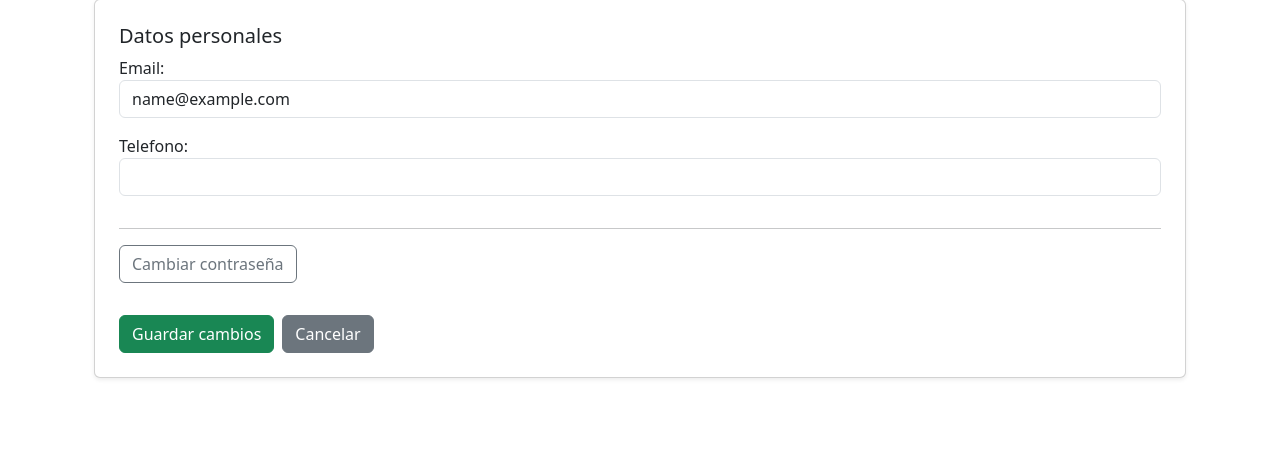
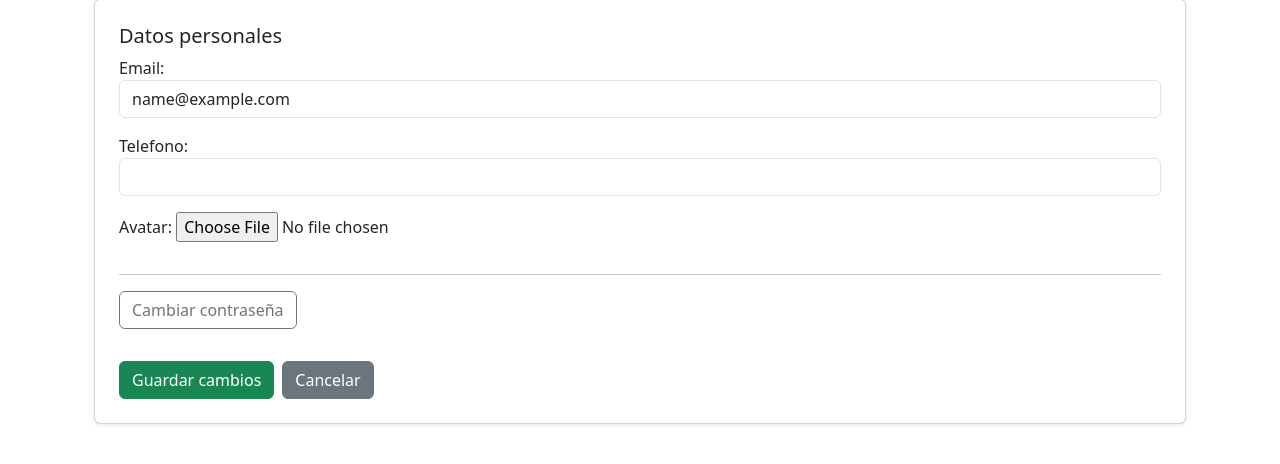
Before and after one commit to GianSanPedro/TuPrimeraPagina-SanPedro, a Django app: page /cuentas/Perfil/editar/ in a window 1280 px wide. Shown: the part 135-599 px from the top of the page. Run offline with Django 5.2, Linux system fonts and the light colour scheme; the visitor is signed in with stand-in values (Sample User, id 1); data that the repository does not hold is empty.

Commit message:
Agregue avatares

```diff
--- a/TuPrimeraPagina/settings.py
+++ b/TuPrimeraPagina/settings.py
@@ -9,7 +9,7 @@ https://docs.djangoproject.com/en/5.2/topics/settings/
 For the full list of settings and their values, see
 https://docs.djangoproject.com/en/5.2/ref/settings/
 """
-
+import os
 from pathlib import Path
 
 # Build paths inside the project like this: BASE_DIR / 'subdir'.
@@ -127,3 +127,6 @@ DEFAULT_AUTO_FIELD = 'django.db.models.BigAutoField'
 
 LOGIN_REDIRECT_URL = '/'
 LOGOUT_REDIRECT_URL = '/'
+
+MEDIA_URL = '/media/'
+MEDIA_ROOT = os.path.join(BASE_DIR, 'media')
--- a/TuPrimeraPagina/urls.py
+++ b/TuPrimeraPagina/urls.py
@@ -16,9 +16,14 @@ Including another URLconf
 """
 from django.contrib import admin
 from django.urls import path, include
+from django.conf import settings
+from django.conf.urls.static import static
 
 urlpatterns = [
     path('admin/', admin.site.urls),
     path('', include('concesionaria.urls')),
     path('cuentas/', include('cuentas.urls')),
 ]
+
+if settings.DEBUG:
+    urlpatterns += static(settings.MEDIA_URL, document_root=settings.MEDIA_ROOT)
--- a/cuentas/forms.py
+++ b/cuentas/forms.py
@@ -15,69 +15,73 @@ class EmailAuthenticationForm(AuthenticationForm):
 
 
 class ClienteRegistroForm(UserCreationForm):
-    email = forms.EmailField(required=True, widget=forms.EmailInput(attrs={'class': 'form-control'}))
-    nombre = forms.CharField(max_length=50, widget=forms.TextInput(attrs={'class': 'form-control'}))
-    apellido = forms.CharField(max_length=50, widget=forms.TextInput(attrs={'class': 'form-control'}))
-    dni = forms.CharField(max_length=20, widget=forms.TextInput(attrs={'class': 'form-control'}))
-    telefono = forms.CharField(max_length=20, widget=forms.TextInput(attrs={'class': 'form-control'}))
+    email    = forms.EmailField(required=True, widget=forms.EmailInput(attrs={'class':'form-control'}))
+    nombre   = forms.CharField(max_length=50, widget=forms.TextInput(attrs={'class':'form-control'}))
+    apellido = forms.CharField(max_length=50, widget=forms.TextInput(attrs={'class':'form-control'}))
+    dni      = forms.CharField(max_length=20, widget=forms.TextInput(attrs={'class':'form-control'}))
+    telefono = forms.CharField(max_length=20, widget=forms.TextInput(attrs={'class':'form-control'}))
+    avatar   = forms.ImageField(required=False)
 
     class Meta:
-        model = Vendedor
-        fields = ['email', 'password1', 'password2', 'nombre', 'apellido', 'dni', 'telefono']
+        model  = Vendedor
+        fields = ['email', 'password1', 'password2','nombre', 'apellido', 'dni', 'telefono', 'avatar']
 
     def save(self, commit=True):
         user = super().save(commit=False)
         user.username = self.cleaned_data['email']
-        user.email = self.cleaned_data['email']
+        user.email    = self.cleaned_data['email']
+        if self.cleaned_data.get('avatar'):
+            user.avatar = self.cleaned_data['avatar']
         if commit:
             user.save()
             Cliente.objects.create(
                 usuario=user,
-                nombre=self.cleaned_data['nombre'],
-                apellido=self.cleaned_data['apellido'],
-                dni=self.cleaned_data['dni'],
-                telefono=self.cleaned_data['telefono']
+                nombre   = self.cleaned_data['nombre'],
+                apellido = self.cleaned_data['apellido'],
+                dni      = self.cleaned_data['dni'],
+                telefono = self.cleaned_data['telefono']
             )
         return user
 
 
 class ClientePerfilForm(forms.ModelForm):
     class Meta:
-        model = Cliente
+        model  = Cliente
         fields = ['nombre', 'apellido', 'dni', 'telefono']
         widgets = {
-            'nombre': forms.TextInput(attrs={'class': 'form-control'}),
-            'apellido': forms.TextInput(attrs={'class': 'form-control'}),
-            'dni': forms.TextInput(attrs={'class': 'form-control'}),
-            'telefono': forms.TextInput(attrs={'class': 'form-control'}),
+            'nombre':   forms.TextInput(attrs={'class':'form-control'}),
+            'apellido': forms.TextInput(attrs={'class':'form-control'}),
+            'dni':      forms.TextInput(attrs={'class':'form-control'}),
+            'telefono': forms.TextInput(attrs={'class':'form-control'}),
         }
 
 
 class VendedorPerfilForm(forms.ModelForm):
+    avatar = forms.ImageField(required=False)
+
     class Meta:
-        model = Vendedor
-        # Solo email y teléfono, sin fecha_ingreso
-        fields = ['email', 'telefono']
+        model  = Vendedor
+        fields = ['email', 'telefono', 'avatar']
         widgets = {
-            'email': forms.EmailInput(attrs={'class': 'form-control'}),
-            'telefono': forms.TextInput(attrs={'class': 'form-control'}),
+            'email':    forms.EmailInput(attrs={'class':'form-control'}),
+            'telefono': forms.TextInput(attrs={'class':'form-control'}),
         }
 
 
 class UserEmailForm(forms.ModelForm):
+    avatar = forms.ImageField(required=False)
+
     class Meta:
-        model = User
-        fields = ['email']
+        model  = User
+        fields = ['email', 'avatar']
         widgets = {
-            'email': forms.EmailInput(attrs={'class': 'form-control'}),
+            'email': forms.EmailInput(attrs={'class':'form-control'}),
         }
+
 
 class OptionalPasswordChangeForm(PasswordChangeForm):
     def __init__(self, *args, **kwargs):
         super().__init__(*args, **kwargs)
-        # Convertimos todos los campos en no obligatorios
         for field in self.fields.values():
             field.required = False
-            # Y quitamos el atributo HTML5
-            if 'required' in field.widget.attrs:
-                del field.widget.attrs['required']
+            field.widget.attrs.pop('required', None)
--- a/cuentas/models.py
+++ b/cuentas/models.py
@@ -4,12 +4,18 @@ from django.contrib.auth.models import AbstractUser
 
 class Vendedor(AbstractUser):
     email = models.EmailField(unique=True)
+    telefono = models.CharField(max_length=20, blank=True)
+    fecha_ingreso = models.DateField(null=True, blank=True)
+
+    avatar = models.ImageField(
+        upload_to='avatars/',
+        blank=True,
+        null=True,
+        help_text="Sube aquí tu foto de perfil"
+    )
 
     USERNAME_FIELD = 'email'
     REQUIRED_FIELDS = ['username']
-
-    telefono = models.CharField(max_length=20, blank=True)
-    fecha_ingreso = models.DateField(null=True, blank=True)
 
     def __str__(self):
         return f"{self.email}"
--- a/cuentas/templates/cuentas/Perfil/editar_perfil.html
+++ b/cuentas/templates/cuentas/Perfil/editar_perfil.html
@@ -4,7 +4,7 @@
 {% block contenido %}
 <div class="container mt-4">
   <h2 class="mb-3">Editar perfil</h2>
-  <form method="post" class="card p-4 shadow-sm rounded" novalidate>
+  <form method="post" enctype="multipart/form-data" class="card p-4 shadow-sm rounded" novalidate>
     {% csrf_token %}
 
     {# — Email (solo Clientes) — #}
--- a/cuentas/templates/cuentas/Perfil/perfil.html
+++ b/cuentas/templates/cuentas/Perfil/perfil.html
@@ -7,6 +7,9 @@
 <div class="container mt-4">
   <h2 class="mb-3">Mi perfil</h2>
   <div class="card p-4 shadow-sm rounded">
+    {% if usuario.avatar %}
+    <img src="{{ usuario.avatar.url }}" class="rounded-circle mb-3" style="width:100px; height:100px; object-fit:cover;"alt="Mi avatar">
+    {% endif %}
 
     {% if usuario.perfil_cliente %}
       {# Campos de Cliente #}
--- a/cuentas/templates/cuentas/Registro/registro.html
+++ b/cuentas/templates/cuentas/Registro/registro.html
@@ -5,7 +5,7 @@
 {% block contenido %}
 <div class="container">
     <h2 class="mb-4">Registrarse como Cliente</h2>
-    <form method="post">
+    <form method="post" enctype="multipart/form-data">
         {% csrf_token %}
         {{ form.as_p }}
         <button type="submit" class="btn btn-success">Registrarse</button>
--- a/cuentas/views.py
+++ b/cuentas/views.py
@@ -29,7 +29,7 @@ class LoginViewEmail(LoginView):
 
 def registro_cliente(request):
     if request.method == 'POST':
-        form = ClienteRegistroForm(request.POST)
+        form = ClienteRegistroForm(request.POST, request.FILES)
         if form.is_valid():
             user = form.save()
             login(request, user)
@@ -37,6 +37,7 @@ def registro_cliente(request):
     else:
         form = ClienteRegistroForm()
     return render(request, 'cuentas/Registro/registro.html', {'form': form})
+
 
 
 @login_required
@@ -73,28 +74,39 @@ def editar_perfil(request):
     user = request.user
     is_cliente = hasattr(user, 'perfil_cliente')
 
-    # Formularios de perfil y (solo en cliente) email
+    # perfil + avatar (Cliente) o perfil + avatar (Vendedor)
     if is_cliente:
-        profile_form = ClientePerfilForm(request.POST or None, instance=user.perfil_cliente)
-        email_form   = UserEmailForm(request.POST or None, instance=user)
+        profile_form = ClientePerfilForm(
+            request.POST or None,
+            request.FILES or None,
+            instance=user.perfil_cliente
+        )
+        email_form = UserEmailForm(
+            request.POST or None,
+            request.FILES or None,
+            instance=user
+        )
     else:
-        profile_form = VendedorPerfilForm(request.POST or None, instance=user)
-        email_form   = None
+        profile_form = VendedorPerfilForm(
+            request.POST or None,
+            request.FILES or None,
+            instance=user
+        )
+        email_form = None
 
-    # Formulario de contraseña opcional
-    password_form = OptionalPasswordChangeForm(user, request.POST or None)
+    password_form = OptionalPasswordChangeForm(
+        user,
+        request.POST or None
+    )
 
     if request.method == 'POST':
-        # Validaciones según bloque
         perfil_ok = profile_form.is_valid()
         email_ok  = email_form.is_valid() if email_form else True
 
-        # Detectamos si el usuario quiso cambiar contraseña
-        old   = request.POST.get('old_password', '')
-        new1  = request.POST.get('new_password1', '')
-        new2  = request.POST.get('new_password2', '')
+        old  = request.POST.get('old_password', '')
+        new1 = request.POST.get('new_password1', '')
+        new2 = request.POST.get('new_password2', '')
         cambio = any([old, new1, new2])
-
         password_ok = password_form.is_valid() if cambio else True
 
         if perfil_ok and email_ok and password_ok:
@@ -108,5 +120,8 @@ def editar_perfil(request):
             messages.success(request, "Perfil actualizado correctamente.")
             return redirect('cuentas:perfil')
 
-    return render(request,'cuentas/Perfil/editar_perfil.html',{'profile_form':  profile_form,'email_form':    email_form,'password_form': password_form,}
-    )
+    return render(request, 'cuentas/Perfil/editar_perfil.html', {
+        'profile_form':  profile_form,
+        'email_form':    email_form,
+        'password_form': password_form,
+    })
--- a/templates/base.html
+++ b/templates/base.html
@@ -38,6 +38,16 @@
                 <!-- Navegacion derecha -->
                 <ul class="navbar-nav ms-auto align-items-center">
                     {% if user.is_authenticated %}
+                        {% if user.avatar %}
+                            <li class="nav-item me-2">
+                            <img
+                                src="{{ user.avatar.url }}"
+                                class="rounded-circle"
+                                style="width:32px; height:32px; object-fit:cover;"
+                                alt="Avatar de {{ user.username }}"
+                            >
+                            </li>
+                        {% endif %}
                         <li class="nav-item me-2 text-white-50">
                             👋 Hola, {{ user.username }}
                             {% if user.perfil_cliente %}
@@ -53,11 +63,11 @@
                         </li>
 
                         <!-- Panel según rol -->
-                        {% if not user.perfil_cliente and request.path != '/panel-vendedor/' %}
+                        {% if not user.perfil_cliente and request.path != '/cuentas/PanelVendedor/' %}
                             <li class="nav-item">
                                 <a class="nav-link" href="{% url 'cuentas:panel_vendedor' %}">Panel</a>
                             </li>
-                        {% elif user.perfil_cliente and request.path != '/panel-cliente/' %}
+                        {% elif user.perfil_cliente and request.path != '/cuentas/PanelCliente/' %}
                             <li class="nav-item">
                                 <a class="nav-link" href="{% url 'cuentas:panel_cliente' %}">Panel</a>
                             </li>
```
Also changed, not shown: cuentas/migrations/0002_vendedor_avatar.py (added), media/avatars/Captura_de_pantalla_2025-04-16_195143.png (added), media/avatars/Home2.png (added), media/avatars/Home2_84vdoAn.png (added), media/avatars/Home2_UYkbjRs.png (added), media/avatars/Inicio.png (added), media/avatars/Inicio_SSHJxTQ.png (added).
